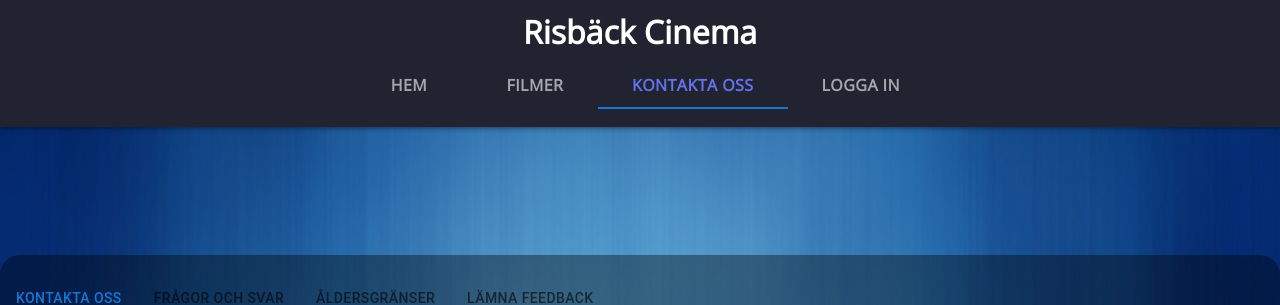
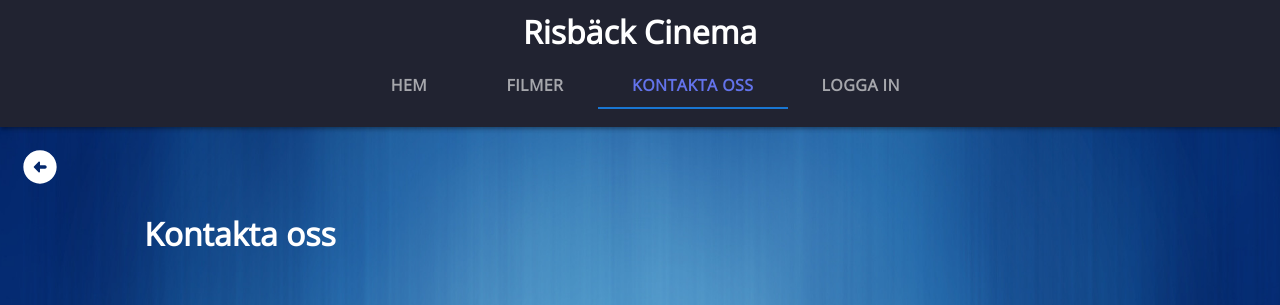
Before and after one commit to PontusVallgren/Kino-Cinema, a Next.js app: page /contact in a window 1280 px wide. Shown: the top 305 px of the page. Built offline with nearby package versions, Linux system fonts and the light colour scheme.

Commit message:
added page-id and prev.btn

```diff
--- a/src/components/Contact.module.css
+++ b/src/components/Contact.module.css
@@ -35,3 +35,8 @@
 .ages {
   padding: 1em;
 }
+.title0 {
+  text-align: center;
+  margin-left: -25em;
+  color: #ffff;
+}
--- a/src/components/Contact.tsx
+++ b/src/components/Contact.tsx
@@ -7,6 +7,7 @@ import { Box } from "@mui/system";
 import Questions from "./Questions";
 import FeedBackForm from "./FeedBackForm";
 import classes from "./Contact.module.css";
+
 
 export default function Contact() {
   const [value, setValue] = React.useState("1");
--- a/src/pages/contact.tsx
+++ b/src/pages/contact.tsx
@@ -1,10 +1,14 @@
 import { Box } from "@mui/system";
 import React from "react";
 import Contact from "../components/Contact";
+import PreviousPageButton from "../components/PreviousPageButton";
+import classes from "../components/Contact.module.css";
 
 const contact = () => {
   return (
     <div className="main">
+      <PreviousPageButton />
+      <h1 className={classes.title0}>Kontakta oss</h1>
       <Contact></Contact>
       <Box sx={{ height: "2px" }}></Box>
     </div>
```
